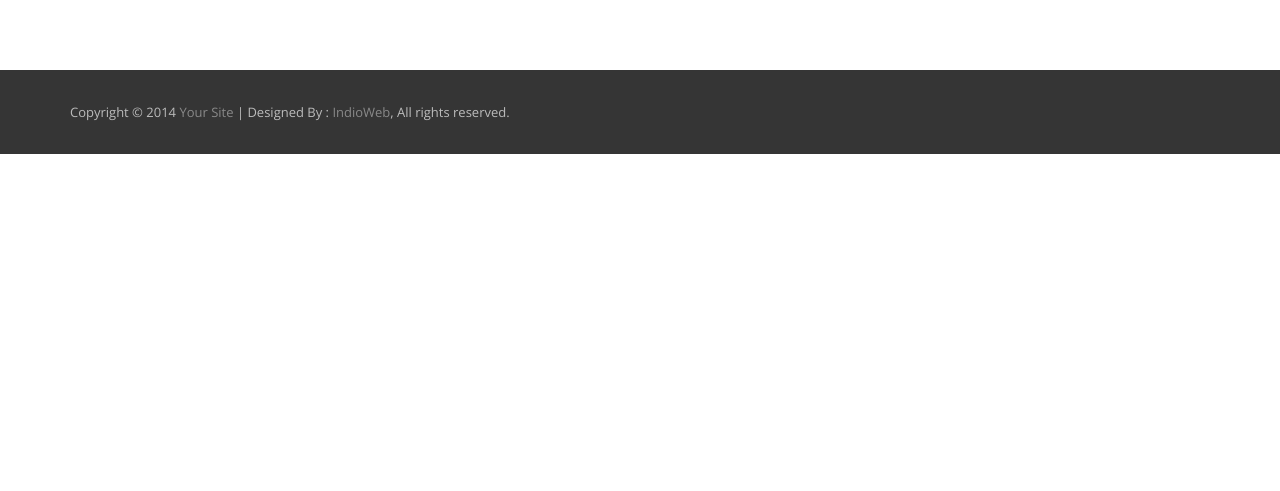
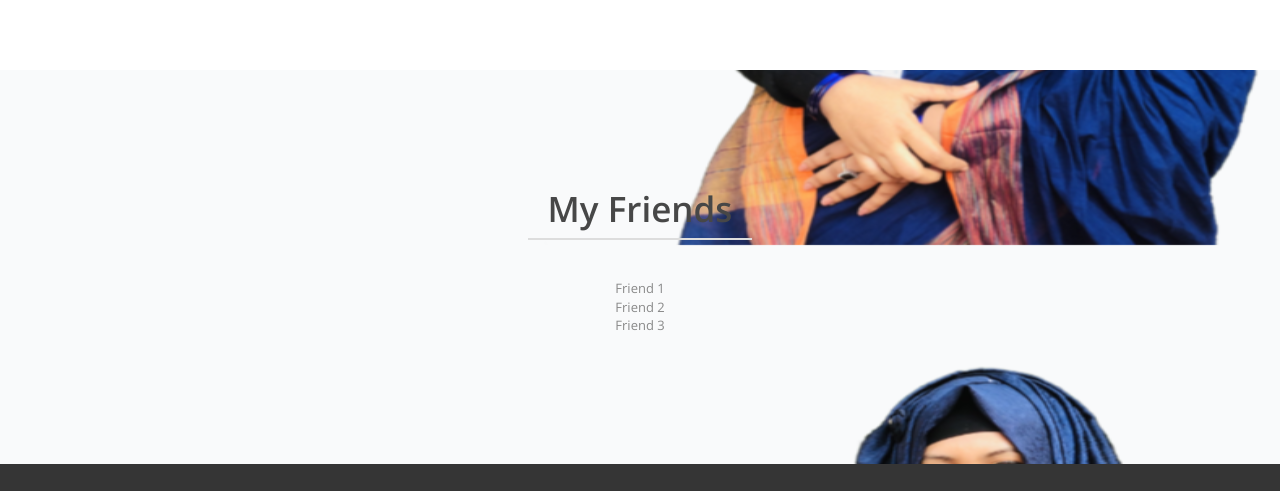
Before and after one commit to 22201112/Portfolio, a plain HTML site: page index.html in a window 1280 px wide. Shown: the part 3807-4298 px from the top of the page. Before the commit the page ends 3961 px from the top, so only its background shows below. Drawn offline with nearby package versions, Linux system fonts and the light colour scheme.

Commit message:
Update index.html

```diff
--- a/index.html
+++ b/index.html
@@ -306,6 +306,19 @@
 						</div>
 					</div>
 				</div>
+				<div class="friends-section pad">
+    <div class="container">
+        <div class="default-heading">
+            <h2>My Friends</h2>
+        </div>
+        <ul class="list-unstyled text-center">
+            <li><a href="https://nayeem131136.github.io/portfolio/" target="_blank">Friend 1</a></li>
+            <li><a href="https://tandra136131.github.io/portfolio/" target="_blank">Friend 2</a></li>
+            <li><a href="http://lubabahasan.github.io/" target="_blank">Friend 3</a></li>
+        </ul>
+    </div>
+</div>
+
 			<!-- footer -->
 			<footer>
 				<div class="container">
```
